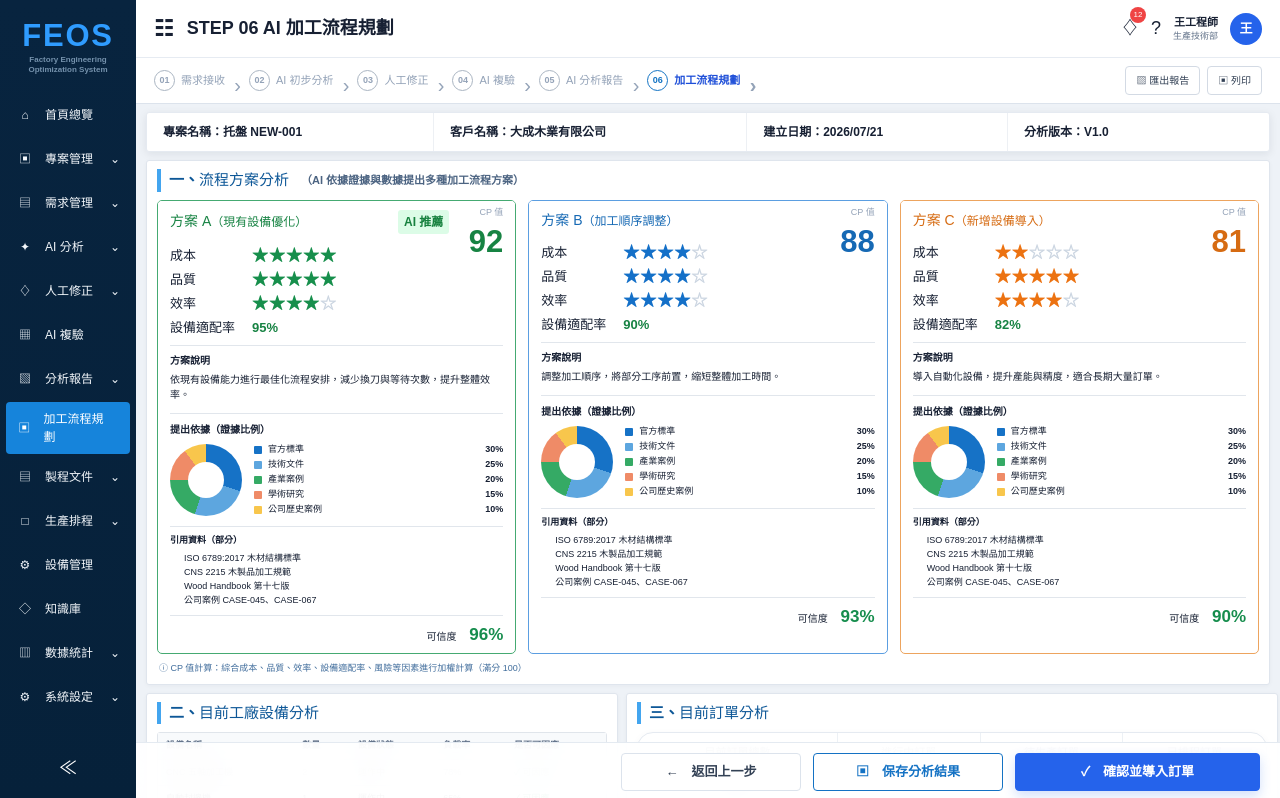
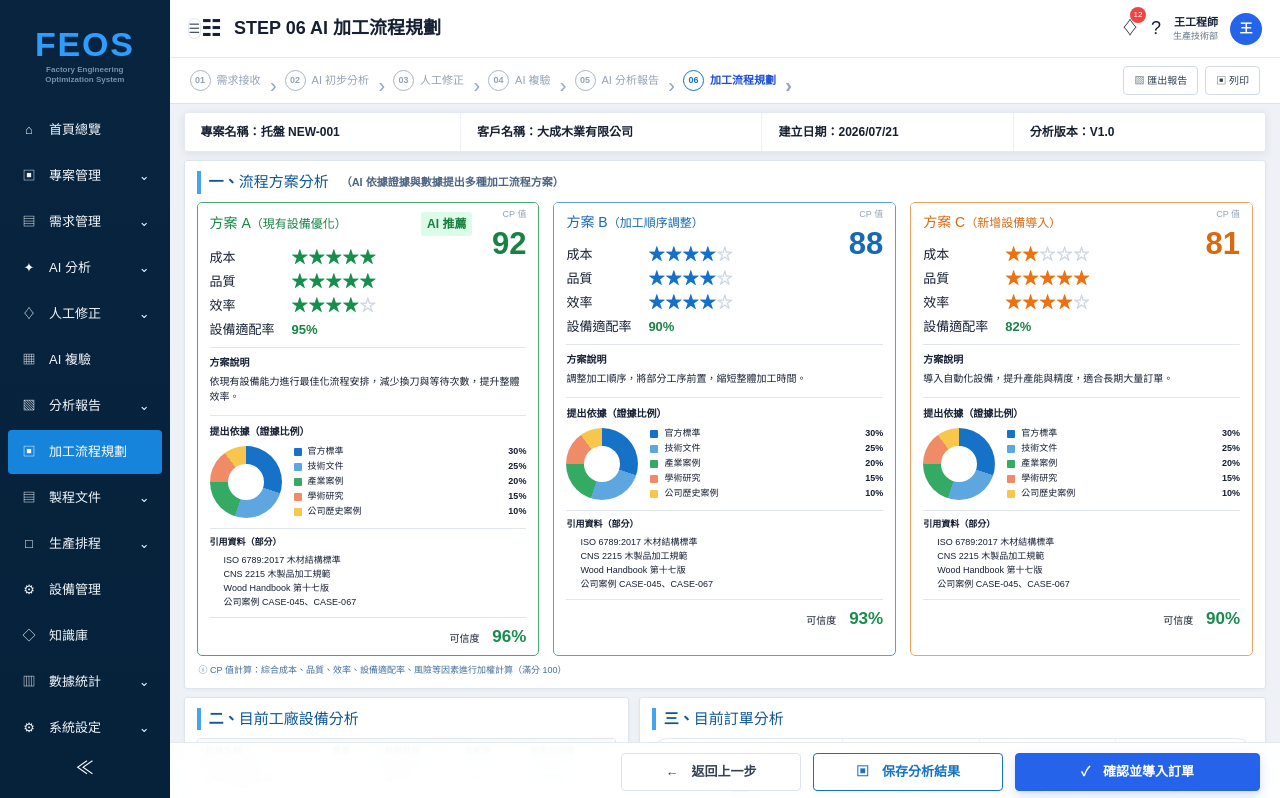
Before and after one commit to kuotai777-png/feos-process-planning, a Next.js app: page / in a window 1280 px wide. Shown: the top 798 px of the page. Built offline with nearby package versions, Linux system fonts and the light colour scheme.

Commit message:
Rebalance FEOS layout proportions

```diff
--- a/app/globals.css
+++ b/app/globals.css
@@ -149,3 +149,31 @@ body{background:#eef2f7;color:#172033;font-size:13px}
 .order-forecast{display:grid;grid-template-columns:repeat(3,1fr);gap:6px;margin-top:7px}.order-forecast div{padding:6px;border:1px solid #dce3eb;border-radius:3px;text-align:center}.order-forecast span{display:block;font-size:8px}.order-forecast b{display:block;margin-top:2px;color:#138f47;font-size:11px}.order-forecast .warn{color:#e6a213}.gantt-label{display:block;margin-bottom:8px;font-size:9px}
 .footer-action .footer-right{display:grid;grid-template-columns:180px 190px 245px;gap:12px;width:100%;margin-left:0;justify-content:end}.btn-outline{color:#1472c4;border:1px solid #1472c4;background:#fff}
 @media(max-width:760px){.footer-action .footer-right{grid-template-columns:1fr 1fr}.footer-action .footer-right .btn:first-child{display:none}}
+
+/* Reference-image proportion calibration */
+:root{--feos-sidebar:clamp(160px,13.25vw,190px);--feos-content-max:1440px}
+@media(min-width:821px){
+  .sidebar{display:block;width:var(--feos-sidebar);padding:14px 8px}
+  .brand{height:94px}
+  .brand-text small,.side-item span:not(.side-icon),.side-item em{display:block!important}
+  .brand-text b{font-size:34px}
+  .side-item{justify-content:flex-start;min-height:44px;padding:9px 12px;font-size:13px}
+  .main-wrap{margin-left:var(--feos-sidebar)}
+  .footer-action{left:var(--feos-sidebar)}
+  .plan-grid{grid-template-columns:repeat(3,minmax(0,1fr))}
+  .analysis-pair{grid-template-columns:minmax(0,41.5fr) minmax(0,58.5fr)}
+  .solution-cards{grid-template-columns:repeat(4,minmax(0,1fr))}
+}
+.topbar>*{width:min(100%,var(--feos-content-max));margin-inline:auto}
+.topbar{display:block}.topbar>*{height:100%;display:flex;align-items:center}.topbar .top-title{margin-left:max(0px,calc((100% - var(--feos-content-max))/2));float:left;width:auto}.topbar .top-actions{margin-right:max(0px,calc((100% - var(--feos-content-max))/2));float:right;width:auto}
+.page{width:min(100%,var(--feos-content-max));margin-inline:auto;padding-inline:14px}
+.stepper{margin-inline:-14px;padding-inline:20px}.section{padding:10px 12px}.plan-grid{gap:14px}.plan-card{min-width:0}.analysis-pair{gap:10px}
+.step:not(:last-child)::after{content:"›"}
+@media(min-width:1500px){
+  .plan-description,.references{font-size:11px}.rating-line{height:26px}.evidence-legend div{font-size:10px}.equipment-block th,.equipment-block td{font-size:10px}.analysis-pair .gantt-name{font-size:10px}
+}
+@media(max-width:820px){
+  :root{--feos-sidebar:0px}
+  .sidebar{display:none}.main-wrap{margin-left:0}.footer-action{left:0}.topbar{display:flex}.topbar .top-title,.topbar .top-actions{float:none;margin:0;width:auto}.page{padding-inline:8px}
+}
+.topbar{display:flex}.topbar>*{width:auto;margin-inline:0;height:auto;display:flex}.topbar .top-title{float:none;margin-left:max(0px,calc((100% - var(--feos-content-max))/2))}.topbar .top-actions{float:none;margin-left:auto;margin-right:max(0px,calc((100% - var(--feos-content-max))/2))}
```
